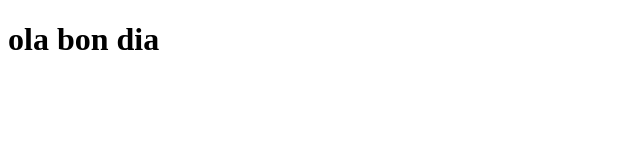
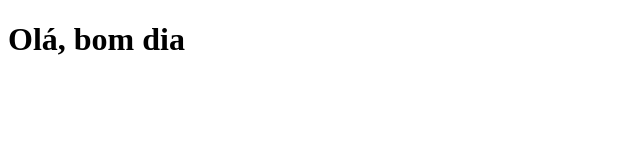
Before and after one commit to gahzekil/empres_a, a plain HTML site: page index.html in a window 1280 px wide. Shown: the whole page, without its empty margins (0-640 px from the left). Drawn offline with Linux system fonts and the light colour scheme.

Commit message:
update index

```diff
--- a/index.html
+++ b/index.html
@@ -7,6 +7,6 @@
     <title>empresa</title>
 </head>
 <body>
-    <h1>ola  bon dia</h1>
+    <h1>Olá, bom dia</h1>
 </body>
 </html>
```
